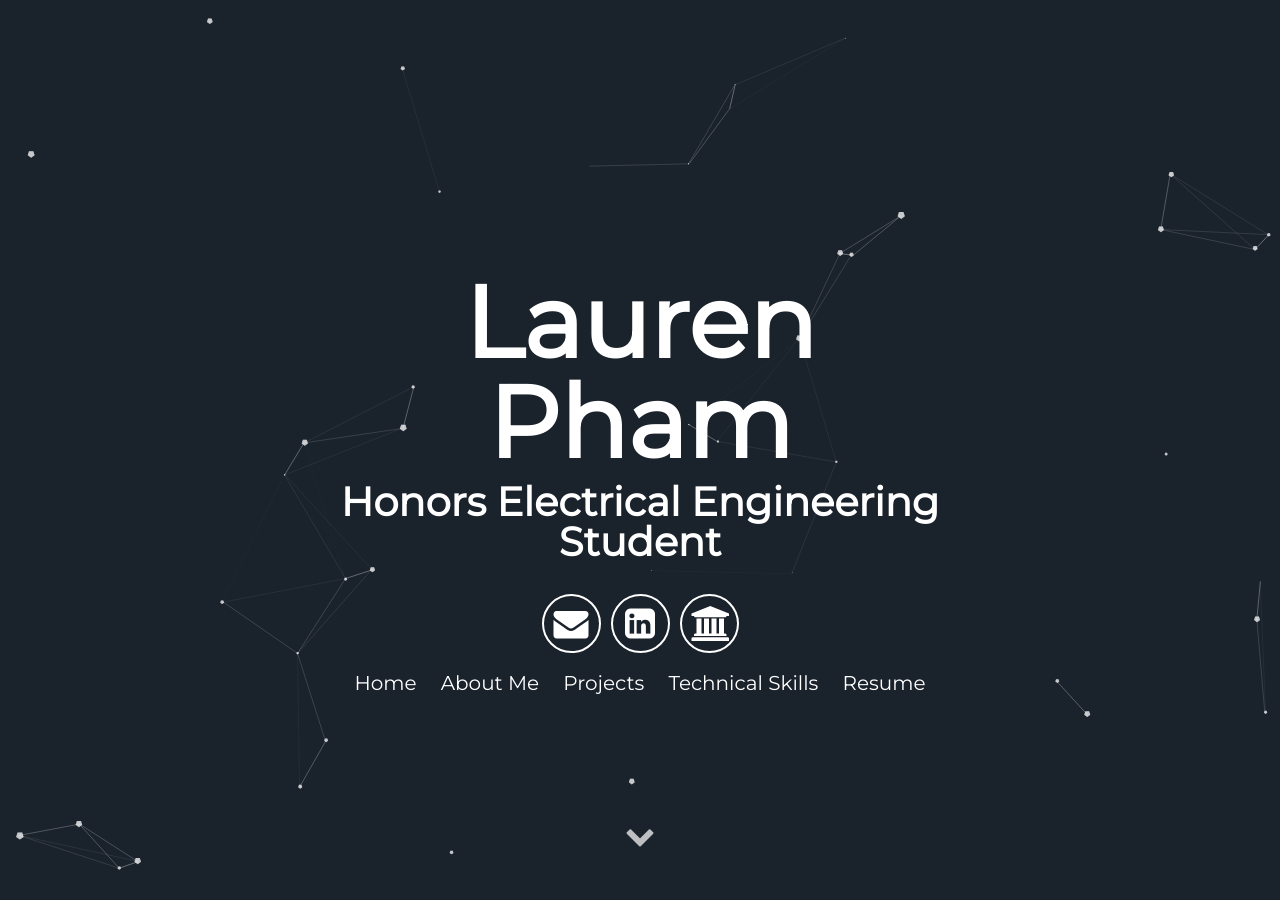
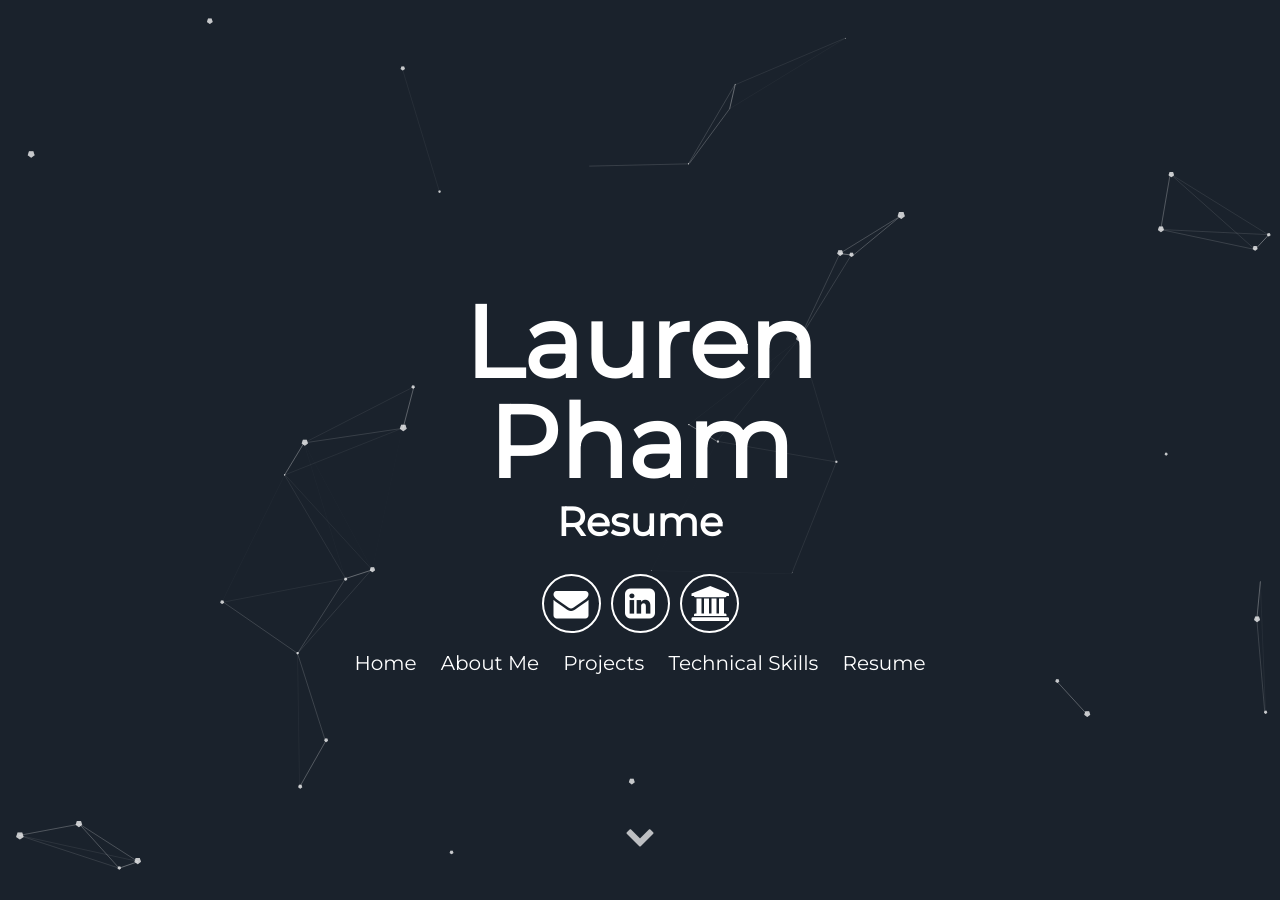
Before and after one commit to laurenpham/resume, a Jekyll site: the page built from index.html, in a window 1280 px wide and 900 px high. Built offline with Jekyll 4.4.1, drawn with Linux system fonts in a browser that asks for light colours.

Commit message:
Update _config.yml

```diff
--- a/_config.yml
+++ b/_config.yml
@@ -7,7 +7,7 @@ description: A blog about Lauren Pham
 # User settings
 username: Lauren Pham
 user_description: I'm a third year at the Ohio State University, enthusiastically majoring in Electrical and Computer Engineering, focusing on the cross disciplinary application of critical thinking and electrical engineering onto the medical device field. At Ethicon, I’m putting that to use as a Quality Engineering co-op as part of their digital surgery team, learning every day from a great team of people. Next summer, I will be at Stryker Medical in Kalamazoo, Michigan, as an Advanced Operations Intern, looking at another aspect of medical technology.
-user_title: Honors Electrical Engineering Student
+user_title: Resume
 email: laurenpham23@gmail.com
 twitter_username: justphamthings
 github_username:  laurenpham
```
